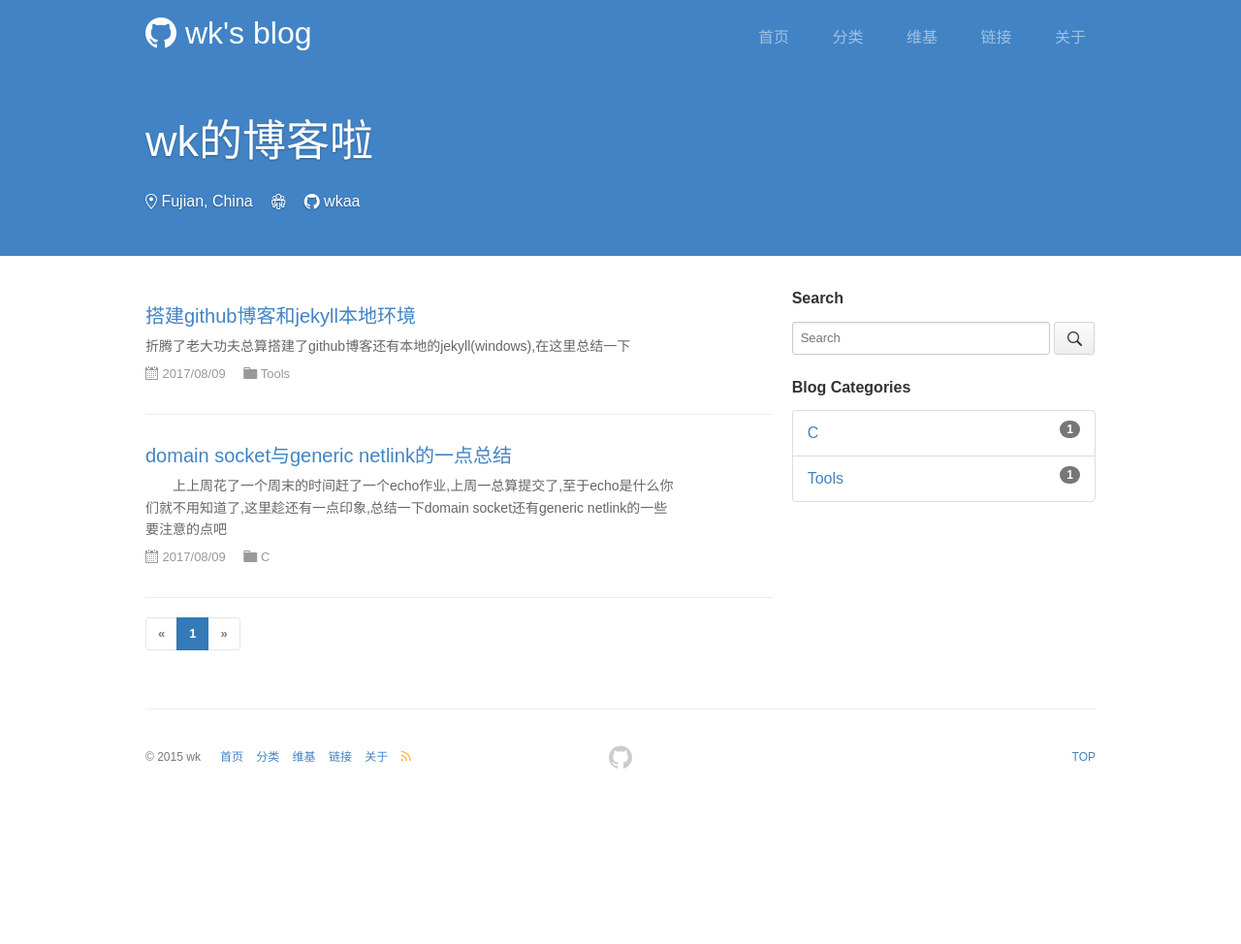
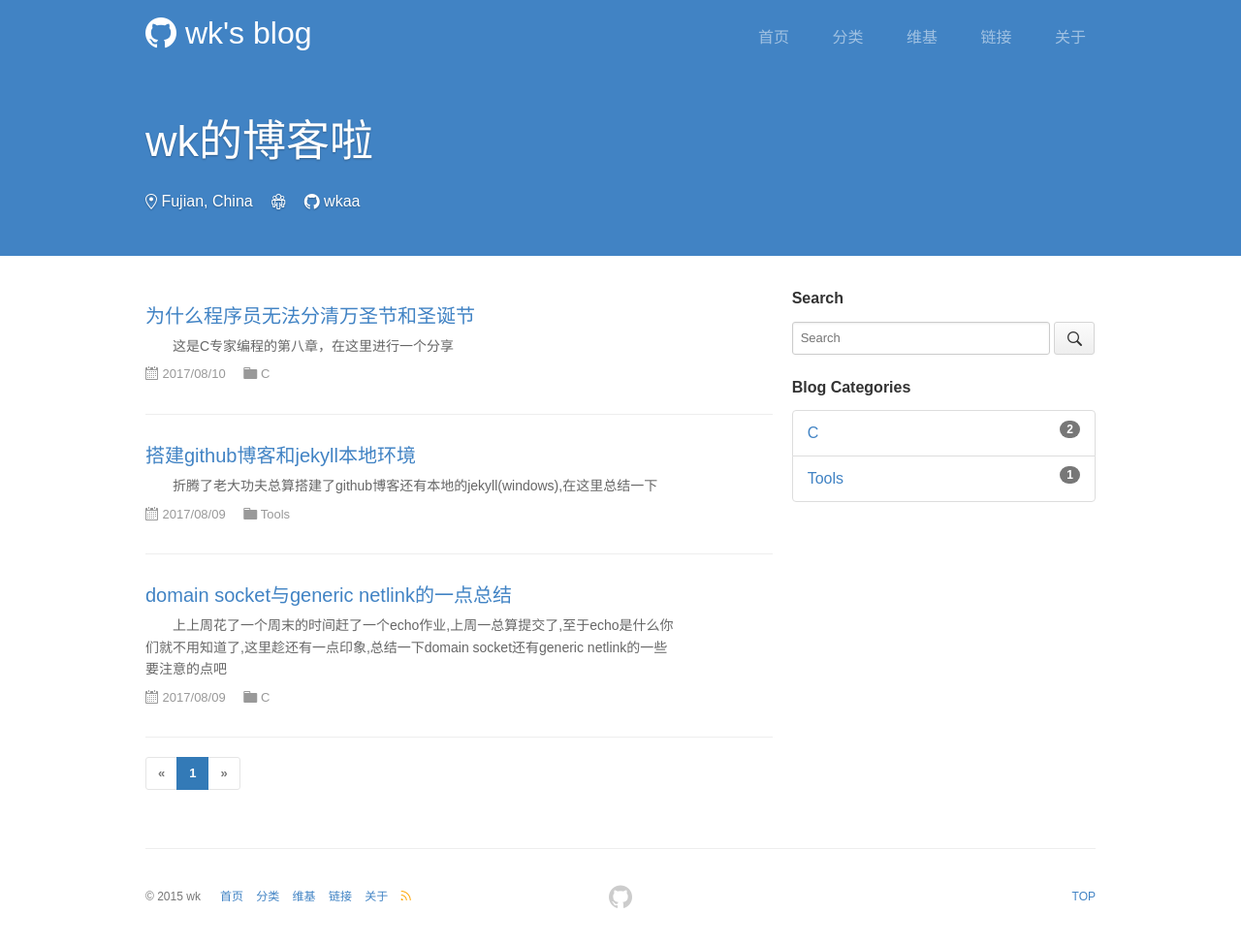
Before and after one commit to wkaa/wkaa.github.io, a Jekyll site: the page built from index.html, in a window 1280 px wide. Shown: the whole page at 97% size. Built offline with Jekyll 4.4.1, drawn with Linux system fonts in a browser that asks for light colours; the list of posts is cut into pages by our own code; before the commit the page ends 900 px from its top, so only the background shows below that; some of the changed lines change nothing that is shown.

Commit message:
第三篇博文，C专家编程的第八章分享

````diff
--- /dev/null
+++ b/_posts/2017-08-10-Expert-C-Programing-share-chapter-8.md
@@ -0,0 +1,108 @@
+---
+layout: post
+title: 为什么程序员无法分清万圣节和圣诞节
+categories: C
+description: C专家编程读书会分享
+keywords: C语言 C专家编程
+---
+
+　　这是`C专家编程`的第八章，在这里进行一个分享
+
+　　为什么程序员无法分清万圣节和圣诞节呢？当然这时一个冷笑话，原因是八进制的31等于十进制的25，也就是说10月31日（万圣节前夜）等于12月25日。
+
+## 根据位模式构筑图形
+
+　　这里定义了黑白位图，一个位表示一个像素，如果位被设置，位就是亮的，反之就是暗的。在C语言中，典型的16X16的黑白图形可能如下：
+
+```
+static unsigned short stopwatch[] = {
+    0x07C6,
+    0x1FF7,
+    .
+    .
+    .
+    0x0000
+}
+```
+
+　　书里提供了一个**惊人**的`#define`定义的优雅集合，允许程序建立常量使它们看上去像是屏幕上的图形。
+
+```
+#define X )*2+1
+#define _ )*2
+#define s ((((((((((((((((0 /* 用于建立16位宽的图形 */
+```
+
+　　这样定义之后以上例子就会变为
+
+```
+static unsigned short stopwatch[] = {
+    s _ _ _ _ _ X X X X X _ _ _ X X _,
+    s _ _ _ X X X X X X X X X _ X X X,
+    .
+    .
+    .
+}
+```
+
+　　太多了，就不全部打出来了:joy::joy::joy:
+
+> 别忘了在画图结束后清除宏定义，不然可能会给后面的代码带来不可预测的后果
+
+## 数据类型提升
+
+　　从一个小例子开始
+
+```
+printf("%d", sizeof('A'));
+```
+
+　　你以为输出结果就是1吗，实际上应该是4（或者是你机器上`int`的长度），这个特性被称为**类型提升**，提升的规则是整型类型都提升到`int`，浮点类型提升到`double`，任何数组提升到相应类型的指针
+
+　　***任何数组提升到相应类型的指针，这句话不是太懂，另外对于长整型就没有提升了？long long这样的呢***
+
+> 警惕！真正值得注意之处————参数也会被提升！
+
+　　书中举了个`printf`的例子，在`Sun OS`上把`long long`传给%d参数会发生错误，无法取得正确的值，我在自己机器上测试了一下，并不会出错，书上说的原理是因为`printf`函数根据%d的参数只会从堆栈中去`int`类型长度的字节，因此无法获取正确的数据。
+
+　　C语言中类型转换的原因是简化了代码的生成，都统一成一样的长度，压到堆栈中的参数都是同一长度的，运行时只需要直到参数的数目，而不需要直到它们的长度。
+
+## 函数原型
+
+　　如果申明了函数原型，参数提升就不会发生，照着书里的代码测试了一下，在不申明的情况下调用另一个文件里的函数，确实得到的是错误的数据
+
+```
+文件1：
+void newdef(float d, char i)
+{
+    printf("newdef:float = %f, char = %d\n", d, i);
+}
+
+文件2：
+float d = 10.0;
+char j = 3;
+newdef(d, j);
+
+输出：
+newdef:float = 0.000000, char = 0
+```
+
+　　对函数进行申明后输出正确，做了另外一个测试，将文件1中的`float`和`char`改为了`double`和`int`，这样在不申明的情况下也能输出正常，这也就验证了，在没有申明的情况下，编译器对类型进行了提升，导致函数获取的数据有误。
+
+## 不需要回车键就能得到一个字符
+
+　　在UNIX不好实现逐个字符的获取，书里提供了两种方法，这里就不赘述了，直接看书就好了，大致概括如下
+
+```
+1. 修改终端输入模式，改成一次一字符，记得用完改回来
+
+2. 通过ioctl轮询获取字符
+```
+
+## 有限状态机
+
+　　使用函数指针数组实现有限状态机，要求所有函数接受同样的参数，并返回同种类型的返回值
+
+## 类型强制转换
+
+　　为了消除类型歧义，使编译器可以从一开始就选用正确的位模式。
````
Also changed, not shown: _posts/2017-08-09-setup-github-blog-and-jekyll.md (+1 -1 lines).
